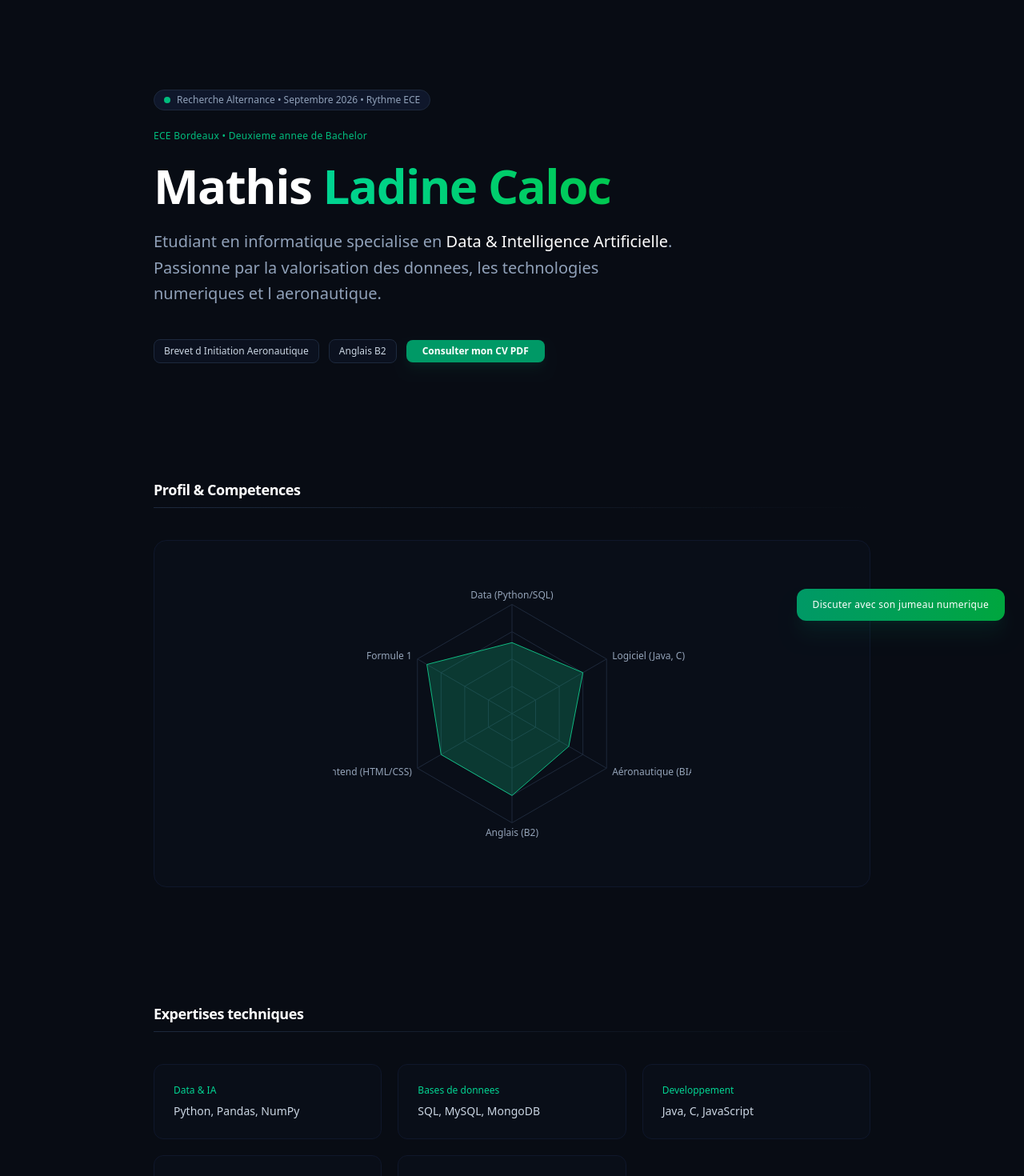
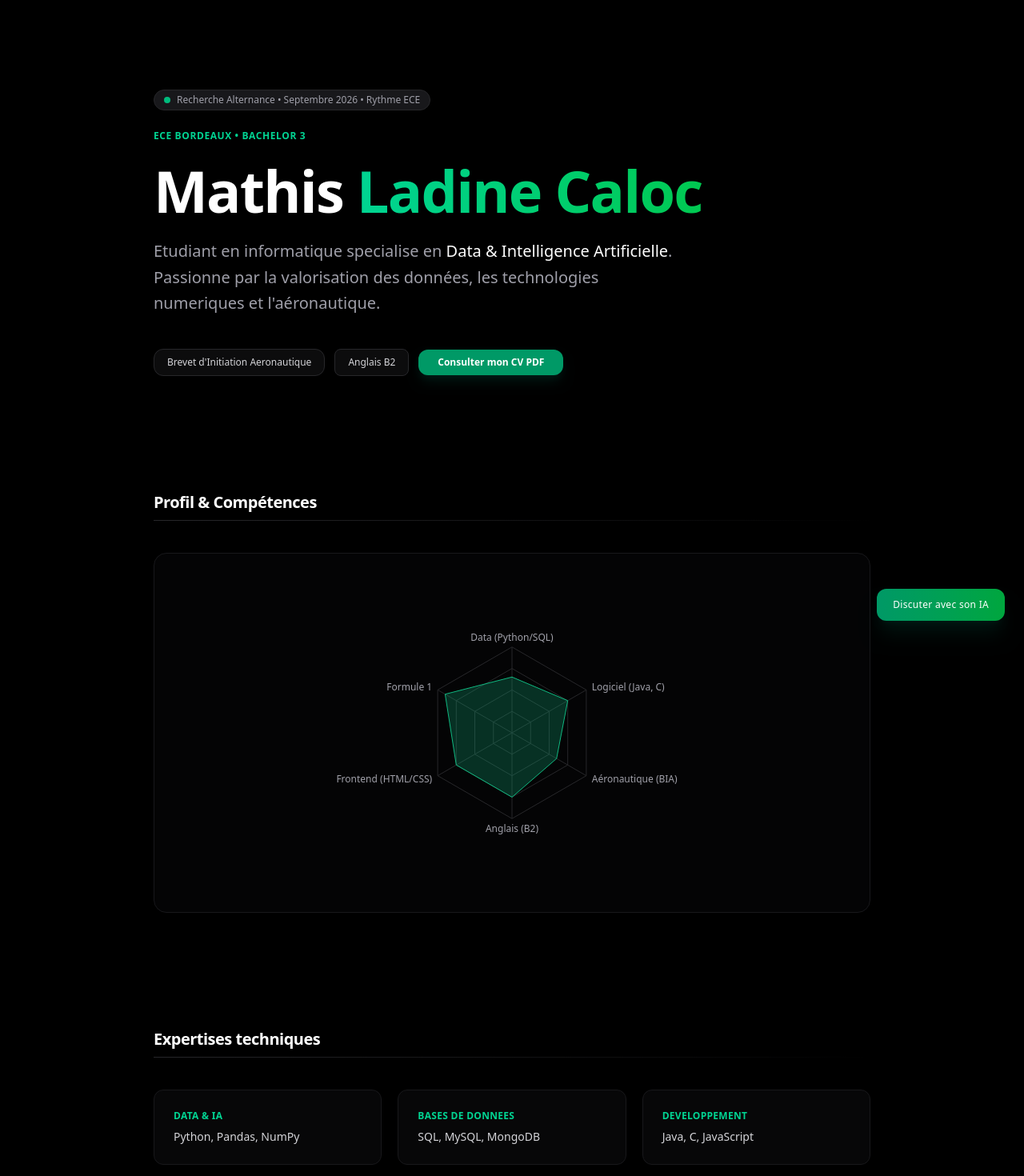
Before and after one commit to MathisLc25/cv-data-green, a Next.js app: page / in a window 1280 px wide. Shown: the top 1470 px of the page at 80% size. Built offline with nearby package versions, Linux system fonts and the light colour scheme.

Commit message:
Design final corrige

```diff
--- a/src/app/page.tsx
+++ b/src/app/page.tsx
@@ -7,7 +7,7 @@ import SkillsRadar from "@/components/SkillsRadar";
 export default function Home() {
   const [isChatOpen, setIsChatOpen] = useState(false);
   const [messages, setMessages] = useState([
-    { role: "assistant", content: "Bonjour, je suis le jumeau numerique de Mathis. Posez-moi vos questions sur son parcours, ses projets, ses interets ou ses competences. Je me ferai un plaisir d'y repondre." }
+    { role: "assistant", content: "Bonjour, je suis l'assistant IA de Mathis. Posez-moi vos questions sur son parcours, ses projets, ses interets ou ses competences. Je me ferai un plaisir d'y repondre." }
   ]);
   const [inputMessage, setInputMessage] = useState("");
 
@@ -44,40 +44,40 @@ export default function Home() {
   };
 
   return (
-    <main className="bg-[#080c14] text-slate-200 min-h-screen flex flex-col items-center px-4 sm:px-8 py-16 md:py-28 antialiased selection:bg-emerald-600/30">
+    <main className="bg-black text-zinc-300 min-h-screen flex flex-col items-center px-4 sm:px-6 lg:px-8 py-16 md:py-28 antialiased selection:bg-emerald-500/20 selection:text-emerald-300">
 
       <section className="w-full max-w-4xl mb-24 md:mb-36">
         <header className="flex flex-col items-start gap-6">
-          <div className="flex flex-wrap items-center gap-2 px-3 py-1 rounded-full bg-slate-900 border border-slate-800 text-xs text-slate-400">
+          <div className="flex flex-wrap items-center gap-2 px-3 py-1 rounded-full bg-zinc-900 border border-zinc-800 text-xs text-zinc-400">
             <span className="h-2 w-2 rounded-full bg-emerald-500 animate-pulse"></span>
             <span>Recherche Alternance • Septembre 2026 • Rythme ECE</span>
           </div>
 
-          <div className="text-xs font-medium tracking-wide text-emerald-500">
-            ECE Bordeaux • Deuxieme annee de Bachelor
+          <div className="text-xs font-semibold tracking-wider text-emerald-400 uppercase">
+            ECE Bordeaux • Bachelor 3
           </div>
 
-          <h1 className="text-4xl sm:text-6xl font-bold tracking-tight text-white leading-none">
+          <h1 className="text-4xl sm:text-6xl md:text-7xl font-bold tracking-tight text-white leading-none">
             Mathis <span className="text-transparent bg-clip-text bg-gradient-to-r from-emerald-400 to-green-500">Ladine Caloc</span>
           </h1>
 
-          <p className="max-w-2xl text-lg sm:text-xl text-slate-400 leading-relaxed font-normal">
+          <p className="max-w-2xl text-lg sm:text-xl text-zinc-400 leading-relaxed font-normal">
             Etudiant en informatique specialise en <span className="text-white font-medium">Data & Intelligence Artificielle</span>.
-            Passionne par la valorisation des donnees, les technologies numeriques et l aeronautique.
+            Passionne par la valorisation des données, les technologies numeriques et l'aéronautique.
           </p>
 
           <div className="flex flex-col sm:flex-row items-stretch sm:items-center gap-3 mt-4 w-full sm:w-auto">
-            <span className="px-3 py-1.5 text-xs border border-slate-800 rounded-lg bg-slate-900/50 text-slate-300 text-center">
-              Brevet d Initiation Aeronautique
+            <span className="px-4 py-2 text-xs border border-zinc-800 rounded-xl bg-zinc-900/50 text-zinc-300 text-center font-medium">
+              Brevet d'Initiation Aeronautique
             </span>
-            <span className="px-3 py-1.5 text-xs border border-slate-800 rounded-lg bg-slate-900/50 text-slate-300 text-center">
+            <span className="px-4 py-2 text-xs border border-zinc-800 rounded-lg bg-zinc-900/50 text-zinc-300 text-center font-medium">
               Anglais B2
             </span>
             <a
               href="/cv_mathis_v2.pdf"
               target="_blank"
               rel="noopener noreferrer"
-              className="px-5 py-1.5 text-xs font-semibold rounded-lg bg-emerald-600 hover:bg-emerald-500 text-white transition-colors shadow-lg shadow-emerald-600/10 text-center"
+              className="px-6 py-2 text-xs font-semibold rounded-xl bg-emerald-600 hover:bg-emerald-500 text-white transition-colors shadow-lg shadow-emerald-950/50 text-center"
             >
               Consulter mon CV PDF
             </a>
@@ -87,12 +87,12 @@ export default function Home() {
 
       <section className="w-full max-w-4xl mb-24 md:mb-36">
         <div className="mb-10">
-          <h2 className="text-lg font-semibold text-white tracking-tight">
-            Profil & Competences
+          <h2 className="text-xl font-bold text-white tracking-tight">
+            Profil & Compétences
           </h2>
-          <div className="h-px w-full bg-gradient-to-r from-slate-800 to-transparent mt-2"></div>
+          <div className="h-px w-full bg-gradient-to-r from-zinc-800 to-transparent mt-2"></div>
         </div>
-        <div className="w-full overflow-hidden py-4 flex justify-center bg-slate-900/20 border border-slate-900 rounded-2xl p-6">
+        <div className="w-full overflow-hidden py-4 flex justify-center bg-zinc-900/20 border border-zinc-900 rounded-2xl p-4 sm:p-6">
           <div className="w-full max-w-md">
             <SkillsRadar />
           </div>
@@ -101,10 +101,10 @@ export default function Home() {
 
       <section className="w-full max-w-4xl mb-24 md:mb-36">
         <div className="mb-10">
-          <h2 className="text-lg font-semibold text-white tracking-tight">
+          <h2 className="text-xl font-bold text-white tracking-tight">
             Expertises techniques
           </h2>
-          <div className="h-px w-full bg-gradient-to-r from-slate-800 to-transparent mt-2"></div>
+          <div className="h-px w-full bg-gradient-to-r from-zinc-800 to-transparent mt-2"></div>
         </div>
         <div className="grid grid-cols-1 sm:grid-cols-2 md:grid-cols-3 gap-5">
           {[
@@ -114,11 +114,11 @@ export default function Home() {
             { label: "Web & Interfaces", skills: "HTML5, CSS3, Tailwind, Next.js" },
             { label: "Outils & DevOps", skills: "Git, GitHub, Linux" }
           ].map((item) => (
-            <div key={item.label} className="p-6 rounded-xl border border-slate-900 bg-slate-900/20 hover:border-slate-800 hover:bg-slate-900/40 transition-all duration-200">
-              <p className="text-xs font-medium text-emerald-400 mb-2">
+            <div key={item.label} className="p-6 rounded-xl border border-zinc-900 bg-zinc-900/30 hover:border-emerald-500/30 hover:bg-zinc-900/60 transition-all duration-300 flex flex-col justify-between">
+              <p className="text-xs font-bold text-emerald-400 mb-2 uppercase tracking-wide">
                 {item.label}
               </p>
-              <p className="text-sm text-slate-300 font-normal">{item.skills}</p>
+              <p className="text-sm text-zinc-300 font-normal">{item.skills}</p>
             </div>
           ))}
         </div>
@@ -126,28 +126,28 @@ export default function Home() {
 
       <section className="w-full max-w-4xl mb-24 md:mb-36">
         <div className="mb-10">
-          <h2 className="text-lg font-semibold text-white tracking-tight">
-            Projets selectionnes
+          <h2 className="text-xl font-bold text-white tracking-tight">
+            Projets selectionnés
           </h2>
-          <div className="h-px w-full bg-gradient-to-r from-slate-800 to-transparent mt-2"></div>
+          <div className="h-px w-full bg-gradient-to-r from-zinc-800 to-transparent mt-2"></div>
         </div>
         <ProjectSection />
       </section>
 
       <div className="fixed bottom-6 right-6 z-50">
         {isChatOpen ? (
-          <div className="w-[calc(100vw-2rem)] sm:w-96 h-[480px] bg-[#0e131f] border border-slate-800 rounded-2xl shadow-2xl flex flex-col overflow-hidden transition-all">
-            <div className="p-4 border-b border-slate-800 bg-slate-900 flex justify-between items-center">
+          <div className="w-[calc(100vw-2rem)] sm:w-96 h-[480px] bg-black border border-zinc-800 rounded-2xl shadow-2xl flex flex-col overflow-hidden transition-all">
+            <div className="p-4 border-b border-zinc-800 bg-zinc-950 flex justify-between items-center">
               <div className="flex items-center gap-3">
                 <div className="h-2 w-2 rounded-full bg-emerald-500" />
                 <div>
                   <p className="text-xs font-semibold text-white">Assistant Virtuel Mathis</p>
-                  <p className="text-[10px] text-slate-400">Profil professionnel</p>
+                  <p className="text-[10px] text-zinc-500">Profil professionnel</p>
                 </div>
               </div>
               <button
                 onClick={() => setIsChatOpen(false)}
-                className="text-slate-400 hover:text-white text-xs p-1 rounded-md hover:bg-slate-800 transition-colors"
+                className="text-zinc-400 hover:text-white text-xs px-2 py-1 rounded-md hover:bg-zinc-900 transition-colors"
               >
                 Fermer
               </button>
@@ -160,7 +160,7 @@ export default function Home() {
                   className={`max-w-[85%] p-3.5 rounded-xl leading-relaxed font-normal ${
                     msg.role === "user"
                       ? "bg-emerald-600 text-white self-end rounded-tr-none shadow-md shadow-emerald-600/5"
-                      : "bg-slate-900 text-slate-300 self-start rounded-tl-none border border-slate-800/60"
+                      : "bg-zinc-900 text-zinc-300 self-start rounded-tl-none border border-zinc-800/60"
                   }`}
                 >
                   {msg.content}
@@ -168,13 +168,13 @@ export default function Home() {
               ))}
             </div>
 
-            <form onSubmit={handleSendMessage} className="p-3 border-t border-slate-800 bg-slate-900/50 flex gap-2">
+            <form onSubmit={handleSendMessage} className="p-3 border-t border-zinc-800 bg-zinc-950 flex gap-2">
               <input
                 type="text"
                 value={inputMessage}
                 onChange={(e) => setInputMessage(e.target.value)}
                 placeholder="Posez votre question..."
-                className="flex-1 bg-slate-950 border border-slate-800 rounded-lg px-3 py-2 text-xs text-white placeholder-slate-500 focus:outline-none focus:border-emerald-500/50 transition-colors"
+                className="flex-1 bg-zinc-900 border border-zinc-800 rounded-lg px-3 py-2 text-xs text-white placeholder-zinc-600 focus:outline-none focus:border-emerald-500/50 transition-colors"
               />
               <button
                 type="submit"
@@ -187,19 +187,19 @@ export default function Home() {
         ) : (
           <button
             onClick={() => setIsChatOpen(true)}
-            className="bg-gradient-to-r from-emerald-600 to-green-600 hover:from-emerald-500 hover:to-green-500 text-white px-5 py-3 rounded-xl shadow-xl shadow-emerald-900/20 hover:scale-[1.02] active:scale-[0.98] transition-all font-medium text-xs tracking-wide"
+            className="bg-gradient-to-r from-emerald-600 to-green-600 hover:from-emerald-500 hover:to-green-500 text-white px-5 py-3 rounded-xl shadow-xl shadow-emerald-950/40 hover:scale-[1.02] active:scale-[0.98] transition-all font-medium text-xs tracking-wide"
           >
-            Discuter avec son jumeau numerique
+            Discuter avec son IA
           </button>
         )}
       </div>
 
-      <footer className="w-full max-w-4xl mt-12 pt-8 border-t border-slate-900 flex flex-col sm:flex-row justify-between items-center gap-4 text-slate-500 text-xs">
+      <footer className="w-full max-w-4xl mt-12 pt-8 border-t border-zinc-900 flex flex-col sm:flex-row justify-between items-center gap-4 text-zinc-600 text-xs">
         <div className="flex gap-6">
           <a href="mailto:theomat04@gmail.com" className="hover:text-emerald-400 transition-colors">theomat04@gmail.com</a>
-          <a href="https://github.com/MathisLc25" target="_blank" rel="noopener noreferrer" className="hover:text-slate-400 transition-colors">GitHub</a>
+          <a href="https://github.com/MathisLc25" target="_blank" rel="noopener noreferrer" className="hover:text-zinc-400 transition-colors">GitHub</a>
         </div>
-        <p className="text-slate-600 text-center sm:text-right">
+        <p className="text-zinc-600 text-center sm:text-right">
           2026 Mathis Ladine Caloc
         </p>
       </footer>
--- a/src/components/SkillsRadar.tsx
+++ b/src/components/SkillsRadar.tsx
@@ -15,13 +15,14 @@ export default function SkillsRadar() {
   return (
     <div className="w-full h-[400px]">
       <ResponsiveContainer width="100%" height="100%">
-        <RadarChart cx="50%" cy="50%" outerRadius="70%" data={data}>
-          {/* Lignes du radar passées en gris très foncé pour être subtiles */}
-          <PolarGrid stroke="#1e293b" />
-          {/* Police standard au lieu de monospace */}
+        {/* outerRadius passé à 55% pour laisser respirer le texte long sur les côtés */}
+        <RadarChart cx="50%" cy="50%" outerRadius="55%" data={data}>
+          {/* Grille couleur zinc-800 pour matcher avec le nouveau thème noir */}
+          <PolarGrid stroke="#27272a" />
+          {/* Texte couleur zinc-400 */}
           <PolarAngleAxis
             dataKey="subject"
-            tick={{ fill: '#94a3b8', fontSize: 12, fontWeight: 500 }}
+            tick={{ fill: '#a1a1aa', fontSize: 12, fontWeight: 500 }}
           />
           <Radar
             name="Mathis"
```
